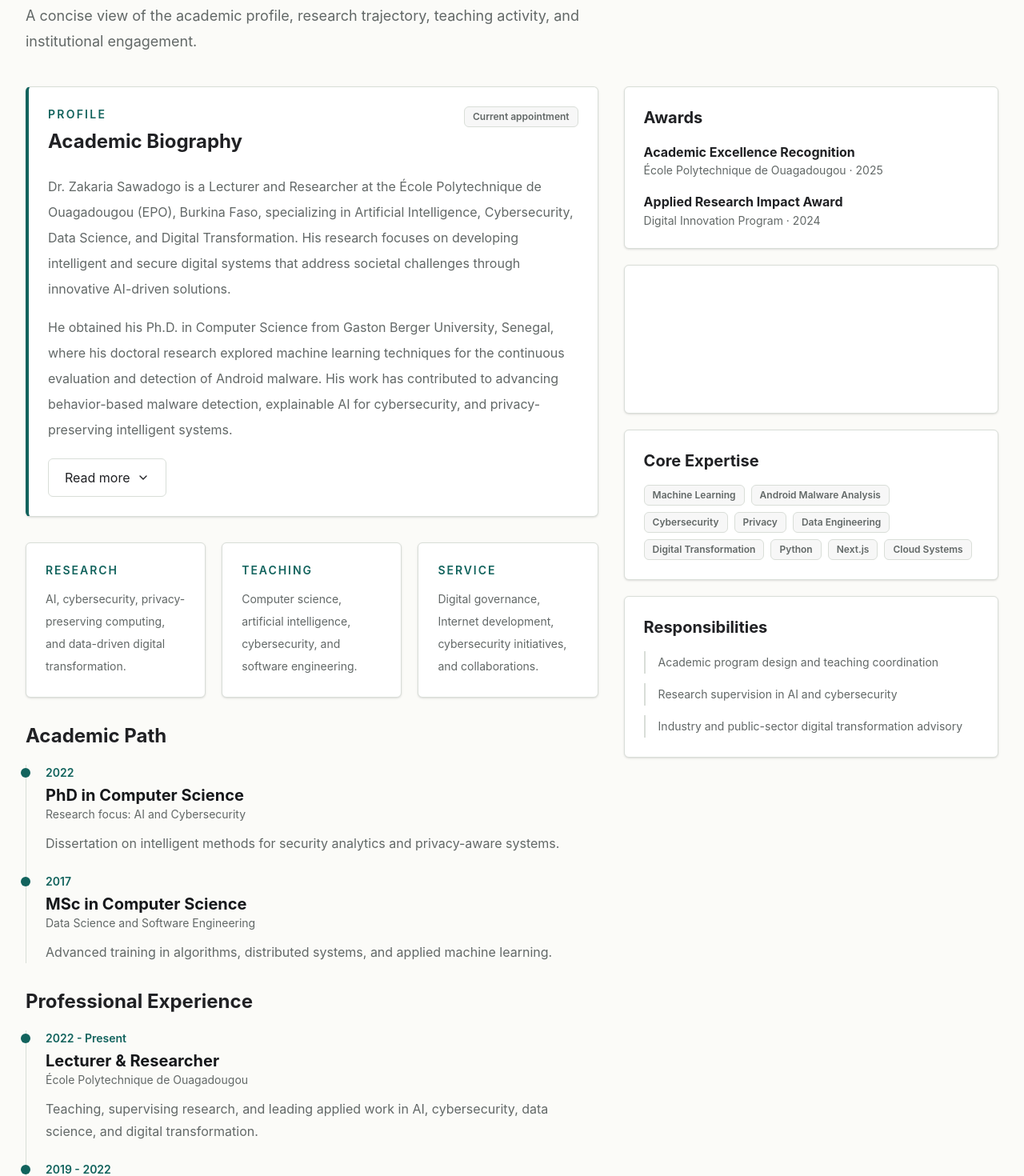
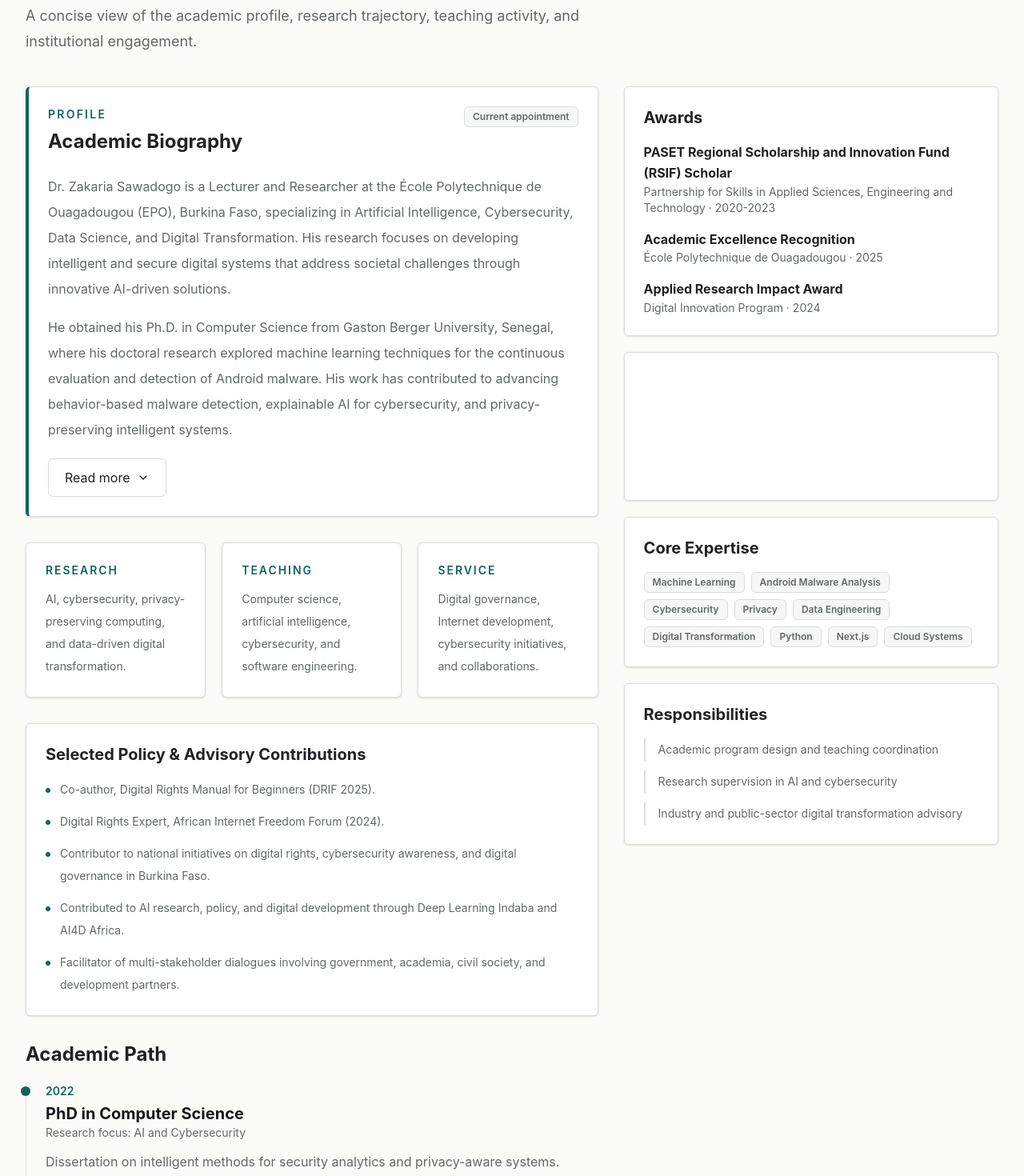
Before and after one commit to zakaria-sawadogo/zs, a Next.js app: page /about in a window 1280 px wide. Shown: the part 301-1771 px from the top of the page at 80% size. Built offline with nearby package versions, Linux system fonts and the light colour scheme.

Commit message:
Add policy contributions and RSIF award

```diff
--- a/app/about/page.tsx
+++ b/app/about/page.tsx
@@ -8,6 +8,7 @@ import profile from "@/data/profile.json";
 import experience from "@/data/experience.json";
 import education from "@/data/education.json";
 import awards from "@/data/awards.json";
+import policyContributions from "@/data/policy-contributions.json";
 
 export const metadata = { title: "About" };
 
@@ -55,6 +56,18 @@ export default function AboutPage() {
               </p>
             </Card>
           </div>
+
+          <Card>
+            <h2 className="mb-4 text-xl font-bold">Selected Policy & Advisory Contributions</h2>
+            <ul className="space-y-3 text-sm leading-7 text-[var(--muted)]">
+              {policyContributions.map((item) => (
+                <li className="flex gap-3" key={item}>
+                  <span className="mt-3 size-1.5 shrink-0 rounded-full bg-[var(--brand)]" />
+                  <span>{item}</span>
+                </li>
+              ))}
+            </ul>
+          </Card>
 
           <div>
             <h2 className="mb-5 text-2xl font-bold">Academic Path</h2>
--- a/components/layout/language-runtime.tsx
+++ b/components/layout/language-runtime.tsx
@@ -50,6 +50,15 @@ const dictionary: Record<string, string> = {
   "Academic program design and teaching coordination": "Conception de programmes académiques et coordination pédagogique",
   "Research supervision in AI and cybersecurity": "Encadrement de recherches en IA et cybersécurité",
   "Industry and public-sector digital transformation advisory": "Conseil en transformation numérique pour l’industrie et le secteur public",
+  "Selected Policy & Advisory Contributions": "Contributions sélectionnées en politiques publiques et conseil",
+  "Co-author, Digital Rights Manual for Beginners (DRIF 2025).": "Co-auteur, Digital Rights Manual for Beginners (DRIF 2025).",
+  "Digital Rights Expert, African Internet Freedom Forum (2024).": "Expert en droits numériques, African Internet Freedom Forum (2024).",
+  "Contributor to national initiatives on digital rights, cybersecurity awareness, and digital governance in Burkina Faso.": "Contributeur à des initiatives nationales sur les droits numériques, la sensibilisation à la cybersécurité et la gouvernance numérique au Burkina Faso.",
+  "Contributed to AI research, policy, and digital development through Deep Learning Indaba and AI4D Africa.": "Contribution à la recherche en IA, aux politiques publiques et au développement numérique à travers Deep Learning Indaba et AI4D Africa.",
+  "Facilitator of multi-stakeholder dialogues involving government, academia, civil society, and development partners.": "Facilitateur de dialogues multipartites impliquant gouvernement, milieu académique, société civile et partenaires au développement.",
+  "PASET Regional Scholarship and Innovation Fund (RSIF) Scholar": "Boursier PASET Regional Scholarship and Innovation Fund (RSIF)",
+  "Partnership for Skills in Applied Sciences, Engineering and Technology": "Partnership for Skills in Applied Sciences, Engineering and Technology",
+  "Selected among outstanding African researchers for a highly competitive doctoral fellowship valued at approximately USD 100,000. Funded by the World Bank and supported by the African Union, the programme promotes advanced research, innovation, international collaboration, and scientific leadership across Africa.": "Sélectionné parmi des chercheurs africains d’excellence pour une bourse doctorale très compétitive d’une valeur d’environ 100 000 USD. Financé par la Banque mondiale et soutenu par l’Union africaine, le programme promeut la recherche avancée, l’innovation, la collaboration internationale et le leadership scientifique en Afrique.",
   "Research areas": "Axes de recherche",
   "Each research area connects technologies, projects, and publications so the academic record stays navigable.": "Chaque axe de recherche relie technologies, projets et publications afin de rendre le parcours scientifique facilement navigable.",
   "Scholar-style publication index": "Index des publications de type Scholar",
--- a/data/awards.json
+++ b/data/awards.json
@@ -1,4 +1,10 @@
 [
+  {
+    "title": "PASET Regional Scholarship and Innovation Fund (RSIF) Scholar",
+    "organization": "Partnership for Skills in Applied Sciences, Engineering and Technology",
+    "year": "2020-2023",
+    "summary": "Selected among outstanding African researchers for a highly competitive doctoral fellowship valued at approximately USD 100,000. Funded by the World Bank and supported by the African Union, the programme promotes advanced research, innovation, international collaboration, and scientific leadership across Africa."
+  },
   {
     "title": "Academic Excellence Recognition",
     "organization": "École Polytechnique de Ouagadougou",
--- /dev/null
+++ b/data/policy-contributions.json
@@ -0,0 +1,7 @@
+[
+  "Co-author, Digital Rights Manual for Beginners (DRIF 2025).",
+  "Digital Rights Expert, African Internet Freedom Forum (2024).",
+  "Contributor to national initiatives on digital rights, cybersecurity awareness, and digital governance in Burkina Faso.",
+  "Contributed to AI research, policy, and digital development through Deep Learning Indaba and AI4D Africa.",
+  "Facilitator of multi-stakeholder dialogues involving government, academia, civil society, and development partners."
+]
```
